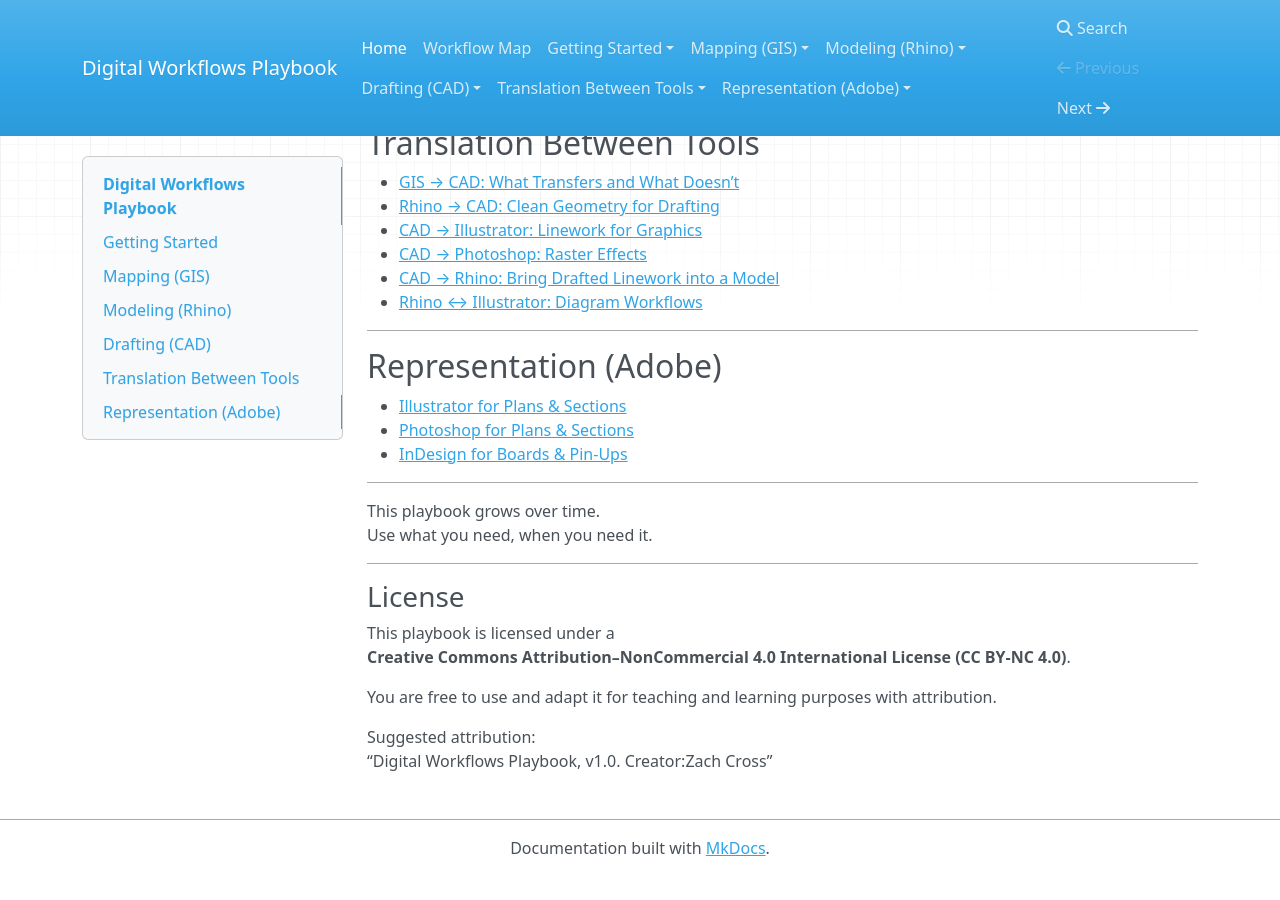
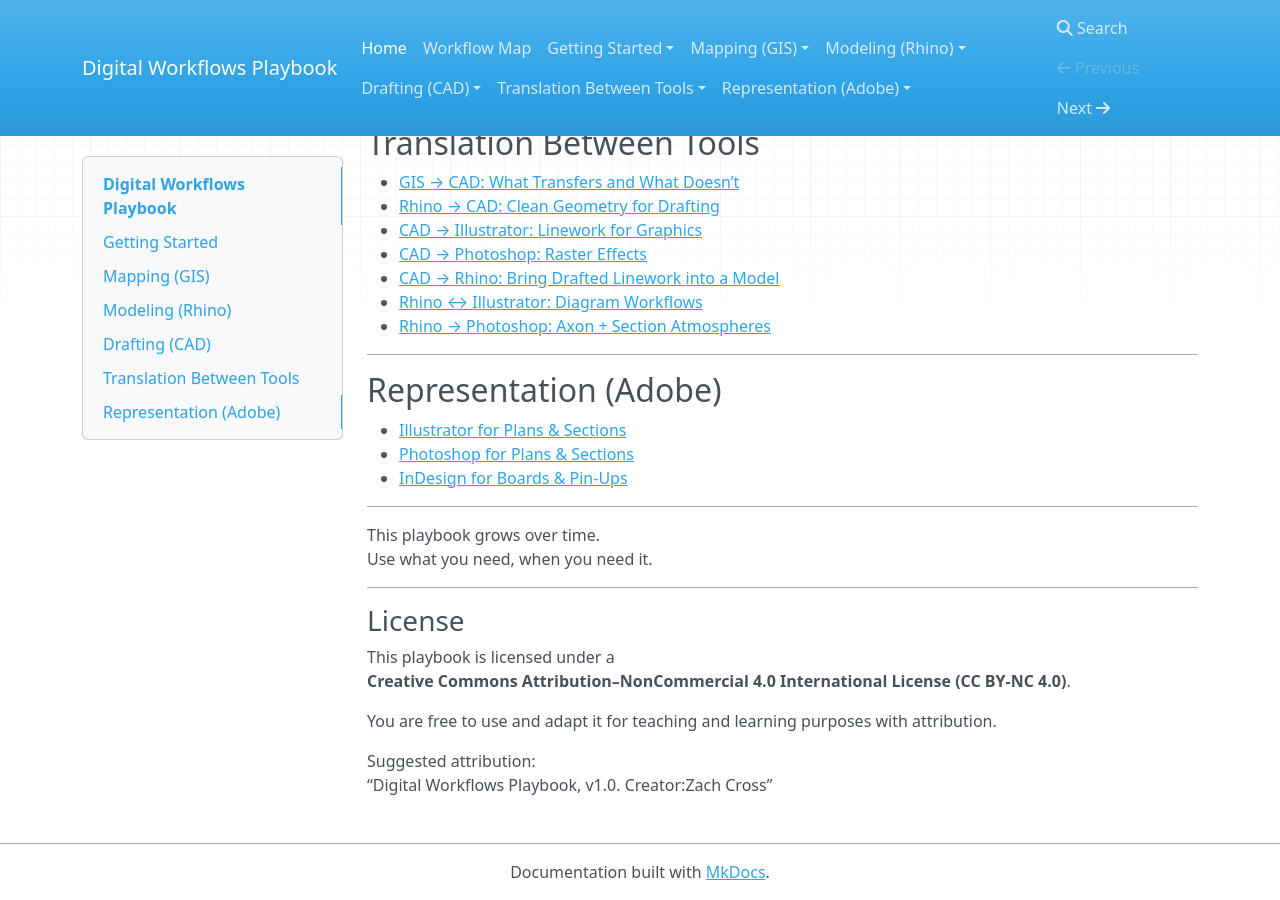
Before and after one commit to machineLandscape/digital-workflows-playbook, an MkDocs documentation site: the page built from docs/index.md, in a window 1280 px wide and 900 px high, scrolled down 945 px. Built offline with MkDocs 1.6.1, drawn with Linux system fonts in a browser that asks for light colours; nearby versions of some CDN libraries; before the commit the page ends 1821 px from its top, so only the background shows below that.

Commit message:
Update index.md

```diff
--- a/docs/index.md
+++ b/docs/index.md
@@ -51,6 +51,7 @@ You do not need to read it in order.
 - [CAD → Photoshop: Raster Effects](05_translation/guide_xlate_04_cad_to_photoshop.md)
 - [CAD → Rhino: Bring Drafted Linework into a Model](05_translation/guide_xlate_05_cad_to_rhino.md)
 - [Rhino ↔ Illustrator: Diagram Workflows](05_translation/guide_xlate_06_rhino_illustrator_diagrams.md)
+- [Rhino → Photoshop: Axon + Section Atmospheres](05_translation/guide_xlate_07_rhino_to_photoshop_atmospheres.md)
 
 ---
 
```
